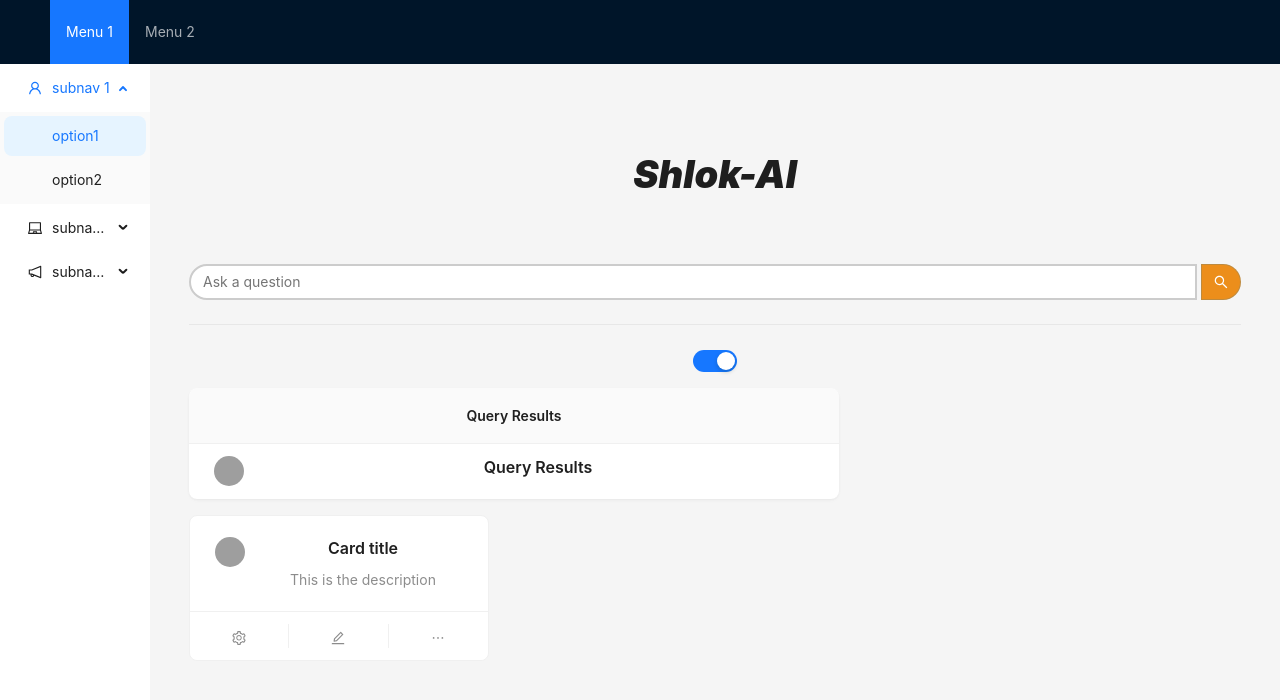
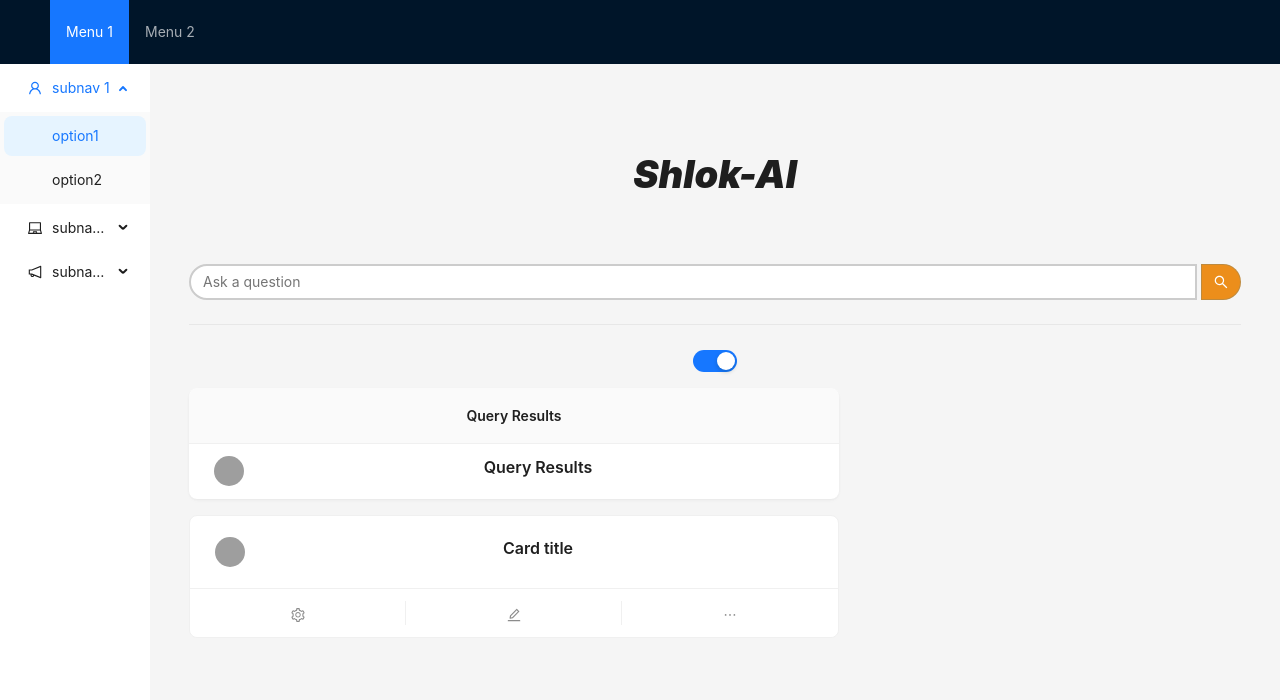
Before and after one commit to initd1/Shlok-AI, a React (Create React App) app in the folder shlok-ai/: page / in a window 1280 px wide. Both pictures are taken after a click on the switch 715 px from the left and 361 px from the top of the page. Shown: the top 700 px of the page. Built offline with nearby package versions, Linux system fonts and the light colour scheme; grey boxes are pictures that could not be loaded.

Commit message:
removed redundant code

```diff
--- a/shlok-ai/src/components/ShlokaForm.js
+++ b/shlok-ai/src/components/ShlokaForm.js
@@ -69,14 +69,9 @@ function ShlokaForm() {
           description={result}
         />
       </Card>
-      {/* {result && (
-        <div>
-          <p>{result}</p>
-        </div>
-      )} */}
       <Card
         style={{
-          width: 300,
+          width: 650,
           marginTop: 16,
         }}
         actions={[
@@ -89,7 +84,7 @@ function ShlokaForm() {
           <Meta
             avatar={<Avatar src="https://xsgames.co/randomusers/avatar.php?g=pixel&key=2" />}
             title="Card title"
-            description="This is the description"
+            description={result}
           />
         </Skeleton>
       </Card>
```
